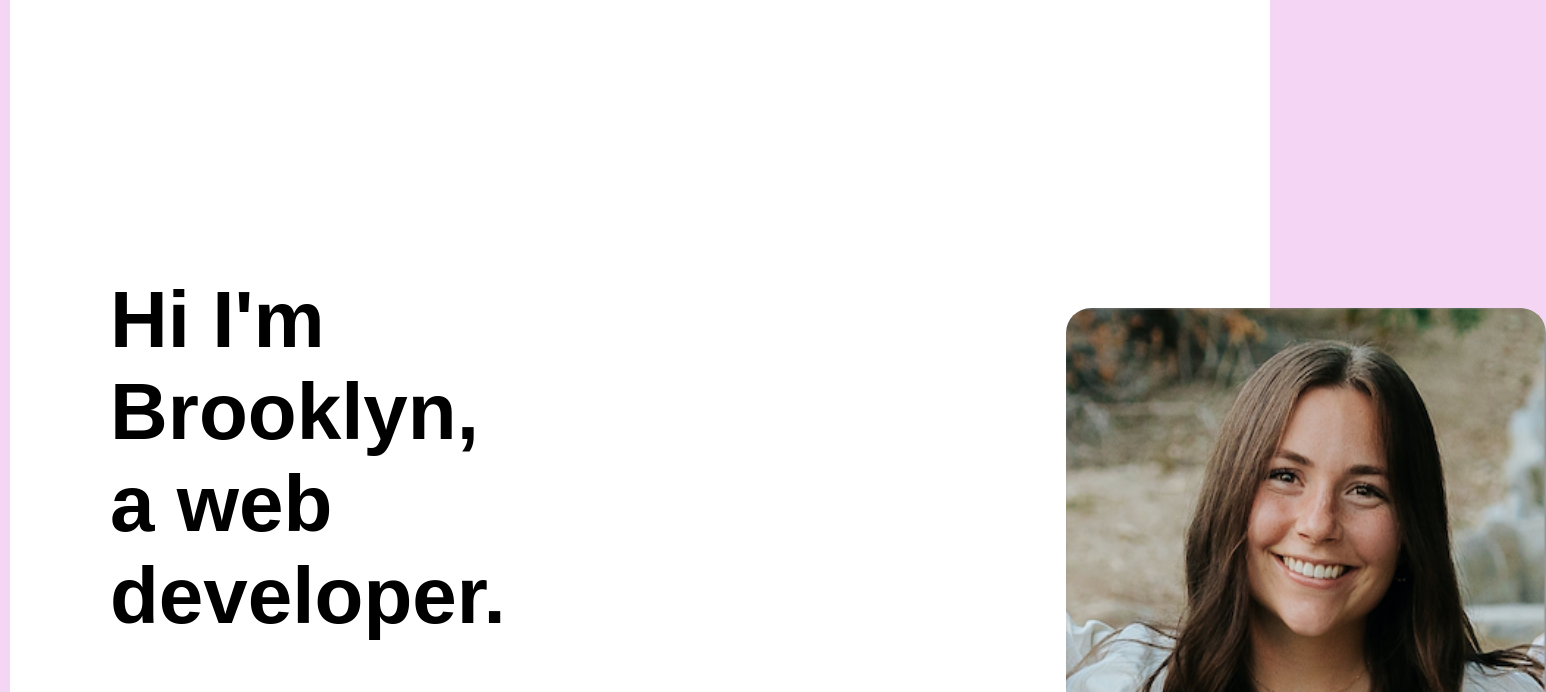
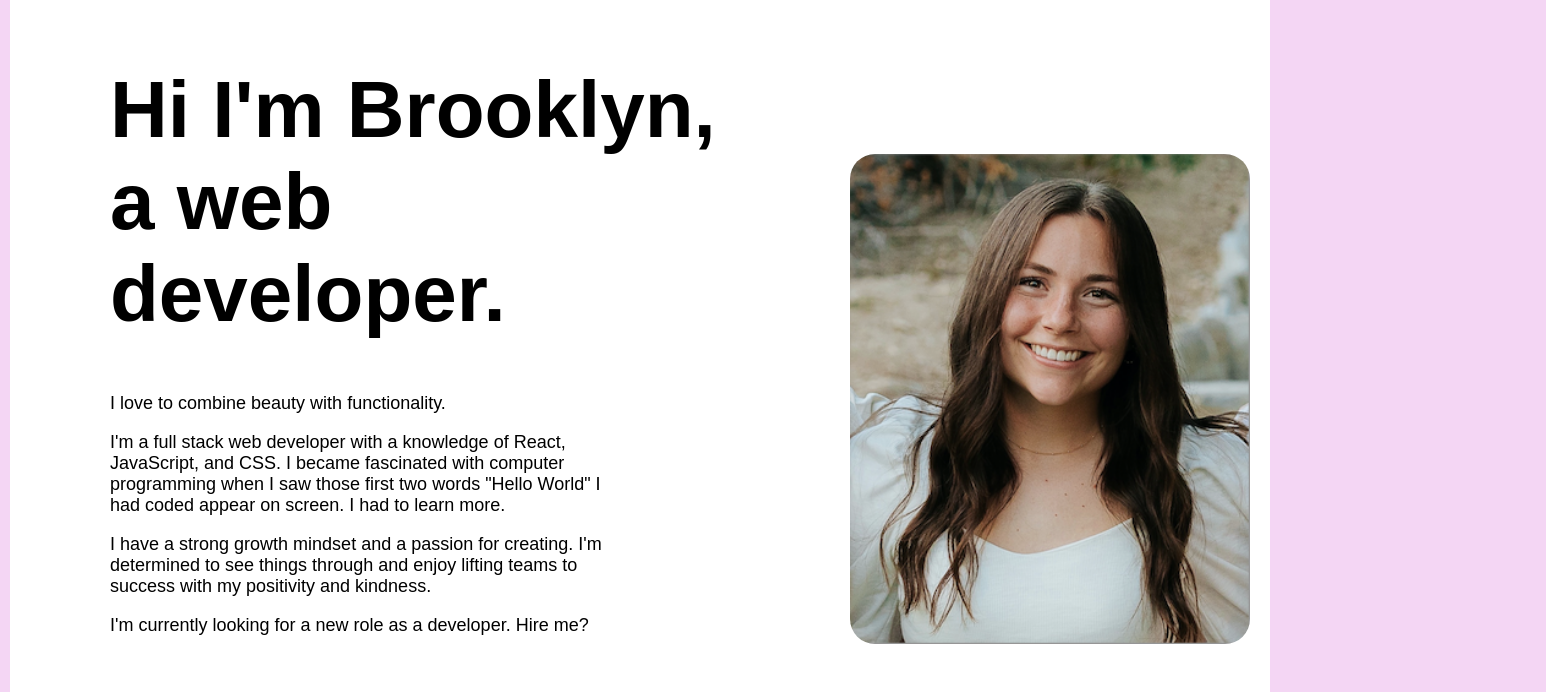
Before and after one commit to brooklynlonghurst/brooklynlonghurst.github.io, a plain HTML site: page index.html in a window 1280 px wide. Shown: the part 61-753 px from the top of the page, 1546 px wide, since content can reach past the window. Drawn offline with Linux system fonts and the light colour scheme; a web font is replaced by a local one.

Commit message:
about section css

```diff
--- a/index.css
+++ b/index.css
@@ -34,7 +34,7 @@ a:visited {
     justify-content: flex-end;
     font-size: large;
     margin-right: 100px;
-    margin-bottom: 100px;
+    margin-bottom: 40px;
 }
 
 .navbar-container > a {
@@ -45,13 +45,13 @@ a:visited {
     display: flex;
     flex-direction: row;
     align-items: center;
-    gap: 35rem;
+    align-content: flex-start;
+    gap: 15rem;
 }
 
 .intro-container{
-    /* inline-size: 400px; */
+    inline-size: 500px;
     position: relative;
-    margin-top: 150px;
     margin-left: 100px;
     margin-bottom: 170px;
     overflow-wrap: break-word;
@@ -59,17 +59,18 @@ a:visited {
 
 .img-container {
     /* margin-left: 200px; */
-    margin-right: 6.5rem;
+    margin-right: 5rem;
+    margin-bottom: 2rem;
 
 }
 
 .self-img {
-    width: 30rem;
-    height: 40rem;
+    width: 25rem;
 }
 
 h1 {
     font-size: 80px;
+    width: 40rem;
 }
 
 p {
```
